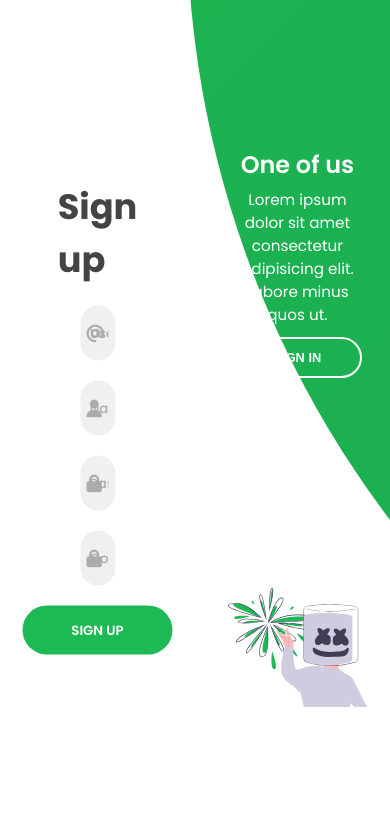
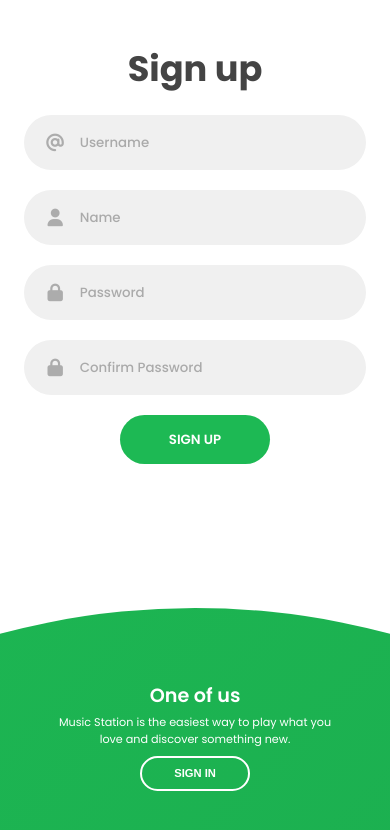
Before and after one commit to daraBurst/proyecto2_IPC, a plain HTML site: page Front-End/index.html in a window 390 px wide. Both pictures are taken after a click on the button "SIGN UP". Drawn offline with Linux system fonts and the light colour scheme.

Commit message:
Responsiveness

```diff
--- a/Front-End/index.html
+++ b/Front-End/index.html
@@ -3,9 +3,13 @@
 
 <head>
   <meta charset="UTF-8">
-  <meta name="viewpoint" content="width=device-width, initial-scale=1.0">
+  <meta name="viewport" content="width=device-width, initial-scale=1.0">
   <script src="https://kit.fontawesome.com/64d58efce2.js" crossorigin="anonymous"></script>
-  <title>Sing In & Sign Up form</title>
+  <title>Music Station. Turning your world upside down</title>
+  <link rel="apple-touch-icon" sizes="180x180" href="favicon/apple-touch-icon.png">
+  <link rel="icon" type="image/png" sizes="32x32" href="favicon/favicon-32x32.png">
+  <link rel="icon" type="image/png" sizes="16x16" href="favicon/favicon-16x16.png">
+  <link rel="manifest" href="favicon/site.webmanifest">
   <link rel="stylesheet" href="style.css">
 </head>
 
@@ -55,7 +59,7 @@
       <div class="panel left-panel">
         <div class="content">
           <h3>New here?</h3>
-          <p>Lorem ipsum dolor sit amet consectetur adipisicing elit. Labore minus quos ut.</p>
+          <p>Amazing happens here. All the time. Start exploring.</p>
           <button class="btn transparent" id="sign-up-btn">Sign up</button>
         </div>
         <img src="img/undraw_walk_in_the_city_1ma6.svg" class="image" alt="">
@@ -64,7 +68,7 @@
       <div class="panel right-panel">
         <div class="content">
           <h3>One of us</h3>
-          <p>Lorem ipsum dolor sit amet consectetur adipisicing elit. Labore minus quos ut.</p>
+          <p>Music Station is the easiest way to play what you love and discover something new.</p>
           <button class="btn transparent" id="sign-in-btn">Sign in</button>
         </div>
         <img src="img/undraw_mello_otq1.svg" class="image" alt="">
@@ -73,4 +77,5 @@
   </div>
   <script src="app.js"></script>
 </body>
+
 </html>
--- a/Front-End/style.css
+++ b/Front-End/style.css
@@ -1,6 +1,6 @@
 @import url("https://fonts.googleapis.com/css2?family=Poppins:wght@200;300;400;500;600;700;800&display=swap");
 
-*{
+* {
     padding: 0;
     margin: 0;
     box-sizing: border-box;
@@ -13,23 +13,9 @@ body, input{
 .container{
     position: relative;
     width: 100%;
+    background-color: #ffffff;
     min-height: 100vh;
-    background-color: #ffffff;
     overflow: hidden;
-}
-
-.container::before{
-    content: '';
-    position: absolute;
-    width: 2000px;
-    height: 2000px;
-    border-radius: 50%;
-    background: linear-gradient(-45deg, #1AA34A, #1DB954);
-    top: -10%;
-    right: 48%;
-    transform: translateY(-50%);
-    z-index: 6;
-    transition: 1.8s ease-in-out;
 }
 
 .forms-container{
@@ -43,13 +29,13 @@ body, input{
 .signin-signup{
     position: absolute;
     top: 50%;
+    transform: translate(-50%,-50%);
     left: 75%;
-    transform: translate(-50%,-50%);
     width: 50%;
+    transition: 1s 0.7s ease-in-out;
     display: grid;
     grid-template-columns: 1fr;
     z-index: 5;
-    transition: 1s 0.7s ease-in-out;
 }
 
 form{
@@ -57,20 +43,20 @@ form{
     align-items: center;
     justify-content: center;
     flex-direction: column;
-    padding: 0 5rem;
+    padding: 0rem 5rem;
+    transition: all 0.2s 0.7s ease-in-out;
     overflow: hidden;
     grid-column: 1 / 2;
     grid-row: 1 / 2;
-    transition: 0.2s 0.7s ease-in-out;
-}
-
-form.sign-in-form{
-    z-index: 2;
 }
 
 form.sign-up-form{
     z-index: 1;
     opacity: 0;
+}
+
+form.sign-in-form{
+    z-index: 2;
 }
 
 .title{
@@ -82,19 +68,21 @@ form.sign-up-form{
 .input-field{
     max-width: 380px;
     width: 100%;
-    height: 55px;
     background-color: #f0f0f0;
     margin: 10px 0;
+    height: 55px;
     border-radius: 55px;
     display: grid;
     grid-template-columns: 15% 85%;
     padding: 0 0.4rem;
+    position: relative;
 }
 
 .input-field i{
     text-align: center;
     line-height: 55px;
     color: #acacac;
+    transition: 0.5s;
     font-size: 1.1rem;
 }
 
@@ -113,14 +101,15 @@ form.sign-up-form{
     font-weight: 500;
 }
 
+
 .btn{
     width: 150px;
-    height: 49px;
+    background-color: #1DB954;
     border: none;
     outline: none;
+    height: 49px;
     border-radius: 49px;
     cursor: pointer;
-    background-color: #1DB954;
     color: #fff;
     text-transform: uppercase;
     font-weight: 600;
@@ -130,6 +119,20 @@ form.sign-up-form{
 
 .btn:hover{
     background-color: #1AA34A;
+}
+
+.container:before{
+    content: '';
+    position: absolute;
+    width: 2000px;
+    height: 2000px;
+    border-radius: 50%;
+    background-image: linear-gradient(-45deg, #1AA34A, #1DB954);
+    top: -10%;
+    right: 48%;
+    transform: translateY(-50%);
+    z-index: 6;
+    transition: 1.8s ease-in-out;
 }
 
 .pswrd-reset{
@@ -157,7 +160,7 @@ form.sign-up-form{
     align-items: flex-end;
     justify-content: space-around;
     text-align: center;
-    z-index: 7;
+    z-index: 6;
 }
 
 .left-panel{
@@ -172,7 +175,8 @@ form.sign-up-form{
 
 .panel .content{
     color: #fff;
-    transition: .9s .6s ease-in-out;
+    transition: transform 0.9s ease-in-out;
+    transition-delay: 0.6s;
 }
 
 .panel h3{
@@ -198,7 +202,8 @@ form.sign-up-form{
 
 .image{
     width: 100%;
-    transition: 1.1s .4s ease-in-out;
+    transition: transform 1.1s .4s ease-in-out;
+    transition-delay: 0.4s;
 }
 
 .right-panel .content, .right-panel .image{
@@ -207,7 +212,7 @@ form.sign-up-form{
 
 /* ANIMATION */
 
-.container.sign-up-mode::before{
+.container.sign-up-mode:before{
     transform: translate(100%, -50%);
     right: 52%;
 }
@@ -219,7 +224,7 @@ form.sign-up-form{
 
 .container.sign-up-mode .right-panel .content,
 .container.sign-up-mode .right-panel .image{
-    transform: translateX(0px);
+    transform: translateX(0%);
 }
 
 .container.sign-up-mode .left-panel{
@@ -240,6 +245,135 @@ form.sign-up-form{
 }
 
 .container.sign-up-mode form.sign-up-form{
-    z-index: 0;
+    z-index: 2;
     opacity: 1;
 }
+
+@media (max-width: 870px) {
+    .container {
+      min-height: 800px;
+      height: 100vh;
+    }
+    .signin-signup {
+      width: 100%;
+      top: 95%;
+      transform: translate(-50%, -100%);
+      transition: 1s 0.8s ease-in-out;
+    }
+
+    .signin-signup,
+    .container.sign-up-mode .signin-signup {
+      left: 50%;
+    }
+
+    .panels-container {
+      grid-template-columns: 1fr;
+      grid-template-rows: 1fr 2fr 1fr;
+    }
+
+    .panel {
+      flex-direction: row;
+      justify-content: space-around;
+      align-items: center;
+      padding: 2.5rem 8%;
+      grid-column: 1 / 2;
+    }
+
+    .right-panel {
+      grid-row: 3 / 4;
+    }
+
+    .left-panel {
+      grid-row: 1 / 2;
+    }
+
+    .image {
+      width: 200px;
+      transition: transform 0.9s ease-in-out;
+      transition-delay: 0.6s;
+    }
+
+    .panel .content {
+      padding-right: 15%;
+      transition: transform 0.9s ease-in-out;
+      transition-delay: 0.8s;
+    }
+
+    .panel h3 {
+      font-size: 1.2rem;
+    }
+
+    .panel p {
+      font-size: 0.7rem;
+      padding: 0.5rem 0;
+    }
+
+    .btn.transparent {
+      width: 110px;
+      height: 35px;
+      font-size: 0.7rem;
+    }
+
+    .container:before {
+      width: 1500px;
+      height: 1500px;
+      transform: translateX(-50%);
+      left: 30%;
+      bottom: 68%;
+      right: initial;
+      top: initial;
+      transition: 2s ease-in-out;
+    }
+
+    .container.sign-up-mode:before {
+      transform: translate(-50%, 100%);
+      bottom: 32%;
+      right: initial;
+    }
+
+    .container.sign-up-mode .left-panel .image,
+    .container.sign-up-mode .left-panel .content {
+      transform: translateY(-300px);
+    }
+
+    .container.sign-up-mode .right-panel .image,
+    .container.sign-up-mode .right-panel .content {
+      transform: translateY(0px);
+    }
+
+    .right-panel .image,
+    .right-panel .content {
+      transform: translateY(300px);
+    }
+
+    .container.sign-up-mode .signin-signup {
+      top: 5%;
+      transform: translate(-50%, 0);
+    }
+  }
+
+  @media (max-width: 570px) {
+    form {
+      padding: 0 1.5rem;
+    }
+
+    .image {
+      display: none;
+    }
+    .panel .content {
+      padding: 0.5rem 1rem;
+    }
+    .container {
+      padding: 1.5rem;
+    }
+
+    .container:before {
+      bottom: 72%;
+      left: 50%;
+    }
+
+    .container.sign-up-mode:before {
+      bottom: 28%;
+      left: 50%;
+    }
+  }
```
Also changed, not shown: Front-End/favicon/android-chrome-192x192.png (added), Front-End/favicon/android-chrome-512x512.png (added), Front-End/favicon/apple-touch-icon.png (added), Front-End/favicon/favicon-16x16.png (added), Front-End/favicon/favicon-32x32.png (added), Front-End/favicon/favicon.ico (added), Front-End/favicon/site.webmanifest (added).
